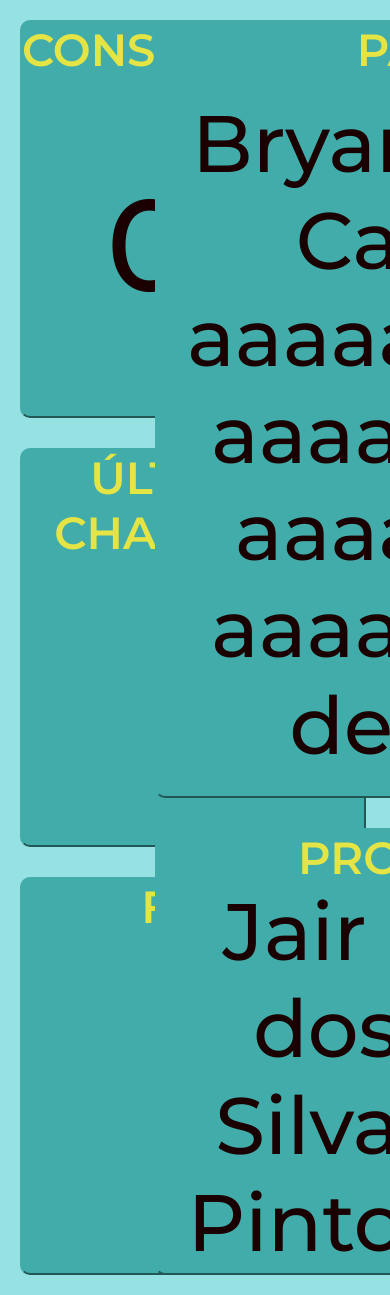
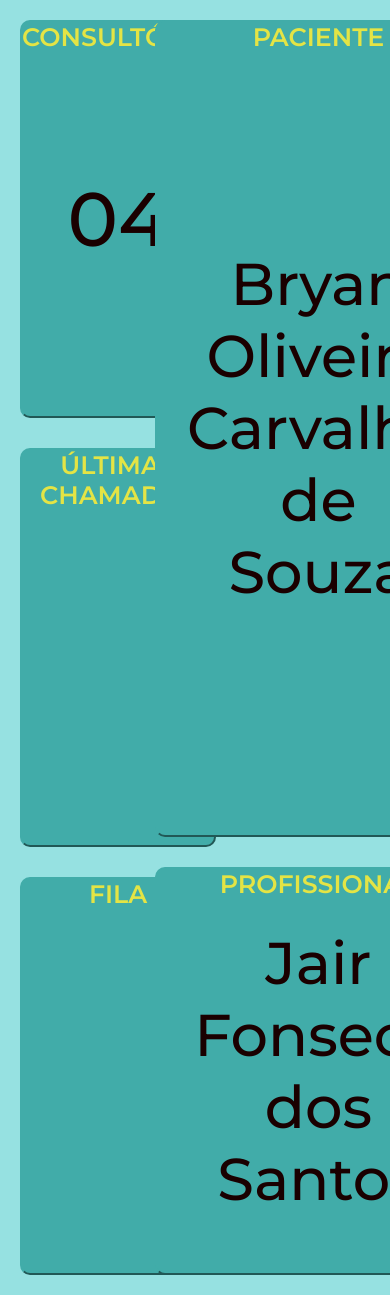
Before and after one commit to TheBraio/Clinica, a Flask app: page /chamada in a window 390 px wide. Run offline with Flask 3, Linux system fonts and the light colour scheme.

Commit message:
Pagina de chamada de pacientes responsiva

```diff
--- a/static/chamadaPaciente.css
+++ b/static/chamadaPaciente.css
@@ -22,6 +22,7 @@ body {
     display:grid;
     grid-template-rows: repeat(3, 1fr);
     width:30%;
+    height: 100%;
     gap: 30px;
 }
 
@@ -44,7 +45,7 @@ body {
 
     color: rgb(228, 228, 69);
 
-    font-size: 45px;
+    font-size: calc(1.5vh + 1.5vw);
     font-weight: 600;
 }
 
@@ -53,8 +54,6 @@ body {
     font-optical-sizing: auto;
     font-style: normal;
 }
-
-
 
 .text {
     display:flex;
@@ -71,17 +70,17 @@ body {
 
 
     font-weight: 500;
-    font-size: 80px;
+    font-size: calc(3.5vh + 3.5vw);
 }
 
 .font-consultorio {
-    font-size: 130px;
+    font-size: calc(4.5vh + 4.5vw);
     font-weight: 500;
 }
 
 .row2 {
     display:grid;
-    flex: 1;
+    width: calc(70% - 40px);
     gap: 30px;
     grid-template-rows: 2fr 1fr;
     flex-wrap: wrap;
--- a/templates/chamadaPaciente.html
+++ b/templates/chamadaPaciente.html
@@ -13,6 +13,7 @@
     <body>
         <div class="container font-montserrat">
             <div class="row1">
+
                 <div class="block text-center">
                     <span class="title ">CONSULTÓRIO</span>
                     <span class="text font-consultorio">04</span>
@@ -26,14 +27,14 @@
                     <span class="text"></span>
                 </div>
             </div>
-            <div class='row2 '>
+            <div class='row2'>
                 <div class="block text-center">
                     <span class="title">PACIENTE</span>
-                    <span class="text">Bryan Oliveira Carvalho aaaaaaaaaaaa aaaaaaaaaaa aaaaaaaaaa aaaaaaaaaaa de Souza</span>
+                    <span class="text">Bryan Oliveira Carvalho de Souza</span>
                 </div>
                 <div class="block text-center ">
                     <span class="title">PROFISSIONAL</span>
-                    <span class="text">Jair Fonseca dos Santos Silva Ferreira Pinto de Deus</span>
+                    <span class="text">Jair Fonseca dos Santos</span>
                 </div>
             </div>
         </div>
```
